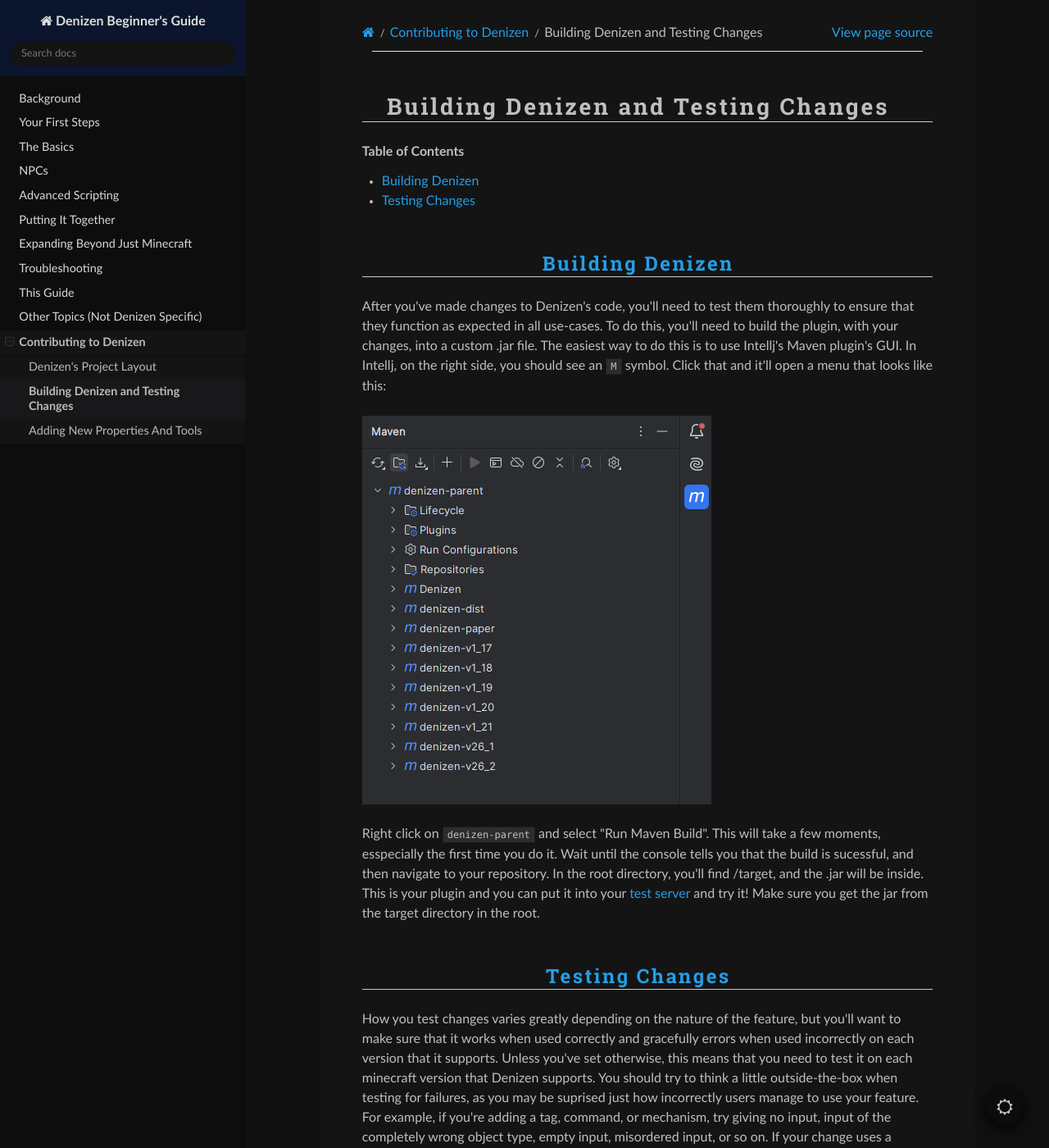
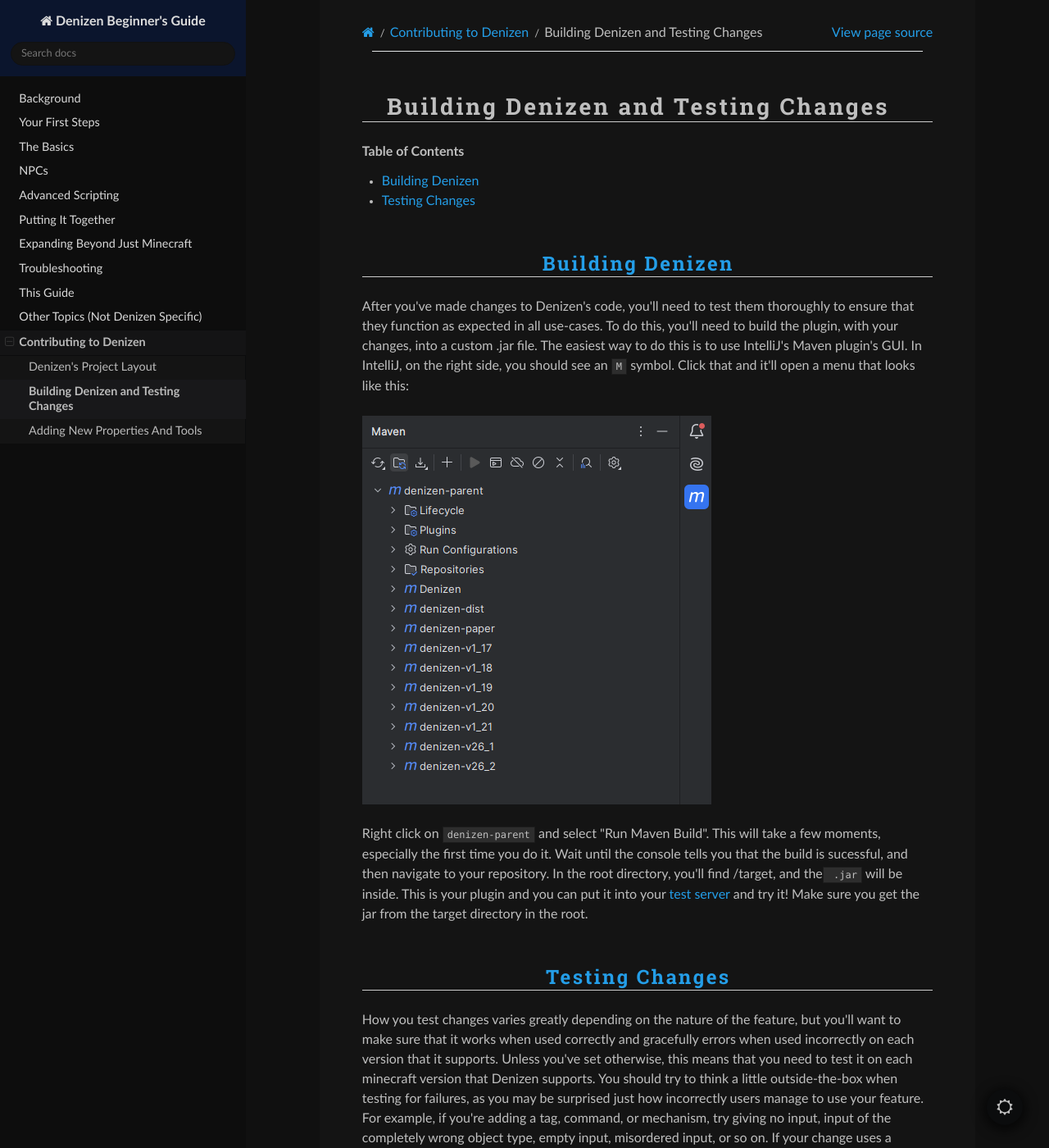
Before and after one commit to DenizenScript/Denizen-Beginners-Guide, a Sphinx documentation site: the page built from source/guides/contributing/building.md, in a window 1280 px wide and 1400 px high. Shown: the whole window at 82% size. Built offline with Sphinx 7.4.7 and the Read the Docs theme 3.1.0, drawn with Linux system fonts in a browser that asks for light colours; some of the changed text lies outside the part shown.

Commit message:
Update building.md

```diff
--- a/source/guides/contributing/building.md
+++ b/source/guides/contributing/building.md
@@ -9,13 +9,13 @@ Building Denizen and Testing Changes
 ### Building Denizen
 
 After you've made changes to Denizen's code, you'll need to test them thoroughly to ensure that they function as expected in all use-cases. To do this, you'll need to build the plugin, with your changes, into a custom .jar file.
-The easiest way to do this is to use Intellj's Maven plugin's GUI. In Intellj, on the right side, you should see an `M` symbol. Click that and it'll open a menu that looks like this:
+The easiest way to do this is to use IntelliJ's Maven plugin's GUI. In IntelliJ, on the right side, you should see an `M` symbol. Click that and it'll open a menu that looks like this:
 
 ![](images/maven_menu.png)
 
-Right click on `denizen-parent` and select "Run Maven Build". This will take a few moments, esspecially the first time you do it. Wait until the console tells you that the build is sucessful, and then navigate to your repository. In the root directory, you'll find /target, and the .jar will be inside. This is your plugin and you can put it into your [test server](/guides/first-steps/local-test-server) and try it! Make sure you get the jar from the target directory in the root.
+Right click on `denizen-parent` and select "Run Maven Build". This will take a few moments, especially the first time you do it. Wait until the console tells you that the build is sucessful, and then navigate to your repository. In the root directory, you'll find /target, and the` .jar` will be inside. This is your plugin and you can put it into your [test server](/guides/first-steps/local-test-server) and try it! Make sure you get the jar from the target directory in the root.
 
 ### Testing Changes
 
 How you test changes varies greatly depending on the nature of the feature, but you'll want to make sure that it works when used correctly and gracefully errors when used incorrectly on each version that it supports. Unless you've set otherwise, this means that you need to test it on each minecraft version that Denizen supports.
-You should try to think a little outside-the-box when testing for failures, as you may be suprised just how incorrectly users manage to use your feature. For example, if you're adding a tag, command, or mechanism, try giving no input, input of the completely wrong object type, empty input, misordered input, or so on. If your change uses a location, try it on locations that are unloaded, do not exist at all(such as in a made-up world name), with noted locations. It's not possible or expected to catch every possible mistake, and Denizen will often handle user-created problems for you before your code ever runs, but do your best!
+You should try to think a little outside-the-box when testing for failures, as you may be surprised just how incorrectly users manage to use your feature. For example, if you're adding a tag, command, or mechanism, try giving no input, input of the completely wrong object type, empty input, misordered input, or so on. If your change uses a location, try it on locations that are unloaded, do not exist at all (such as in a made-up world name), with noted locations. It's not possible or expected to catch every possible mistake, and Denizen will often handle user-created problems for you before your code ever runs, but do your best!
```
